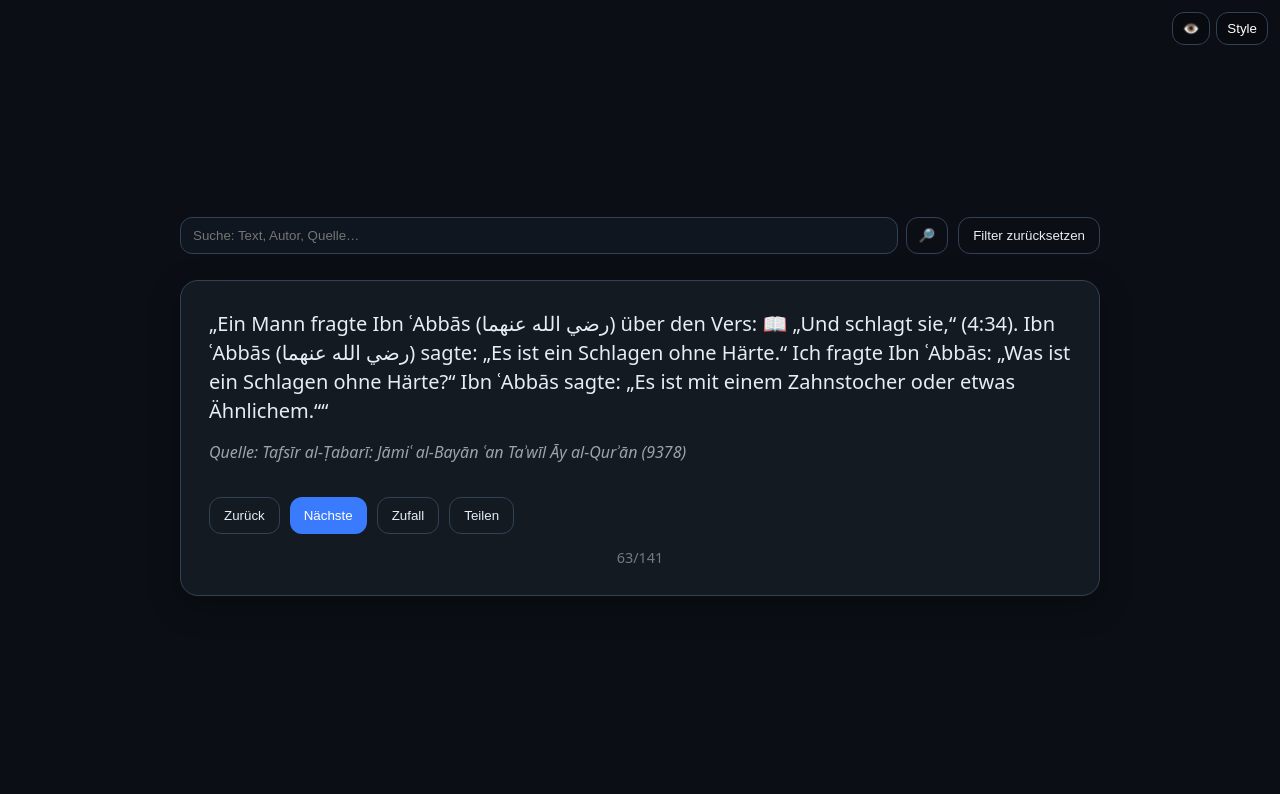
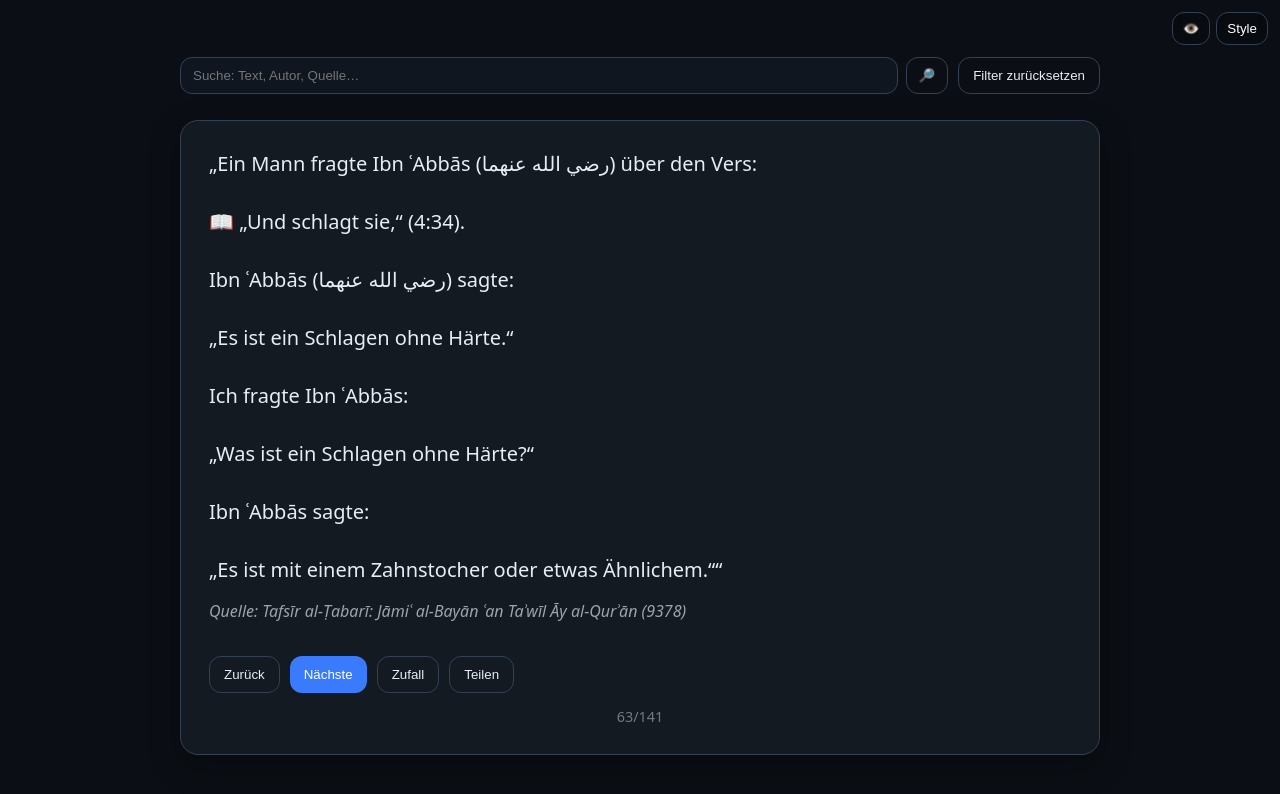
Before and after one commit to wahadu/Quotes-of-Scholars-and-more, a plain HTML site: page index.html in a window 1280 px wide. Drawn offline with Linux system fonts and the light colour scheme.

Commit message:
Update index.html

```diff
--- a/index.html
+++ b/index.html
@@ -64,7 +64,7 @@
     .tag.active { border-color:#3a7bfd; box-shadow:0 0 0 2px rgba(58,123,253,.25) inset; }
 
     .card { max-width:920px; padding:28px; border-radius:18px; background:var(--card); box-shadow:0 10px 30px rgba(0,0,0,.35); border:1px solid var(--border); }
-    .quote { font-size: var(--quote-font); line-height:1.45; margin:0 0 14px; }
+    .quote { font-size: var(--quote-font); line-height:1.45; margin:0 0 14px; white-space: pre-line;  }
     .author { opacity:.85; margin:0 0 8px; }
     .source { opacity:.65; font-style:italic; }
     .row { display:flex; gap:10px; margin-top:18px; flex-wrap:wrap; }
```
